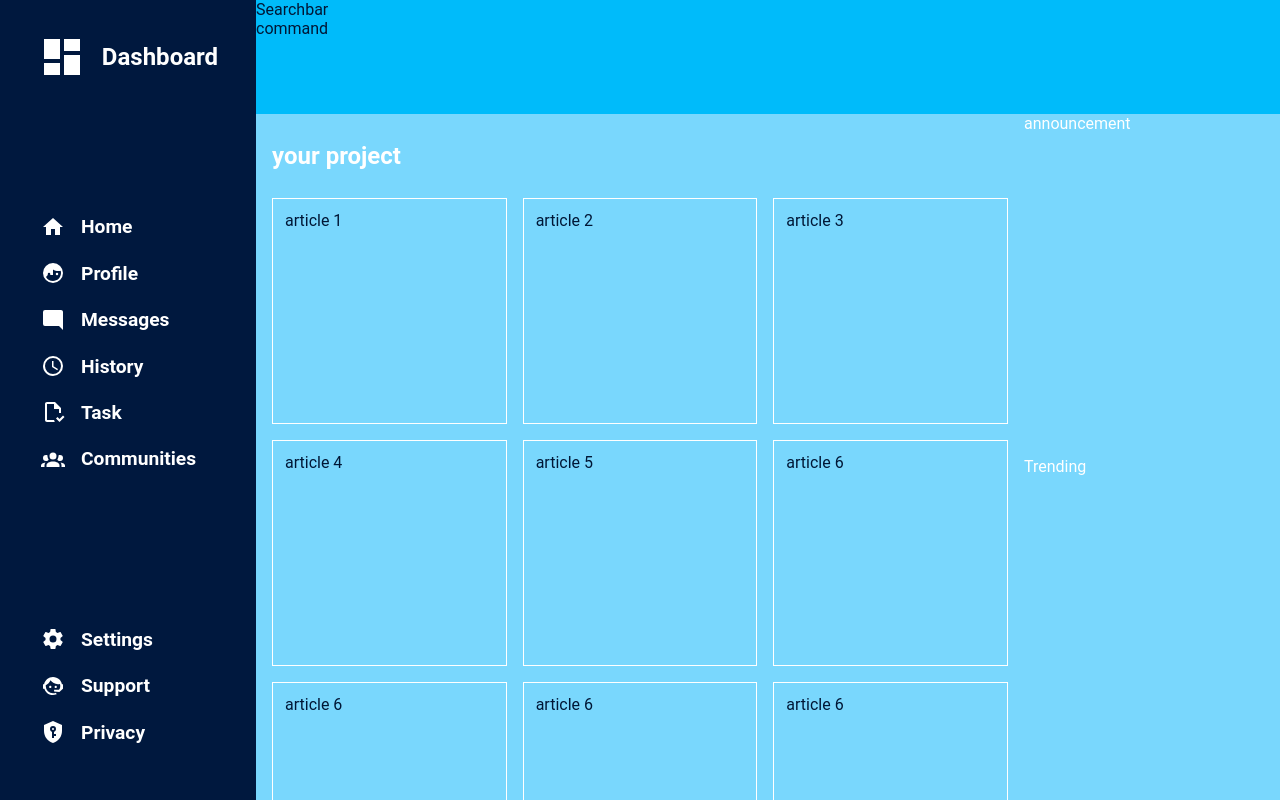
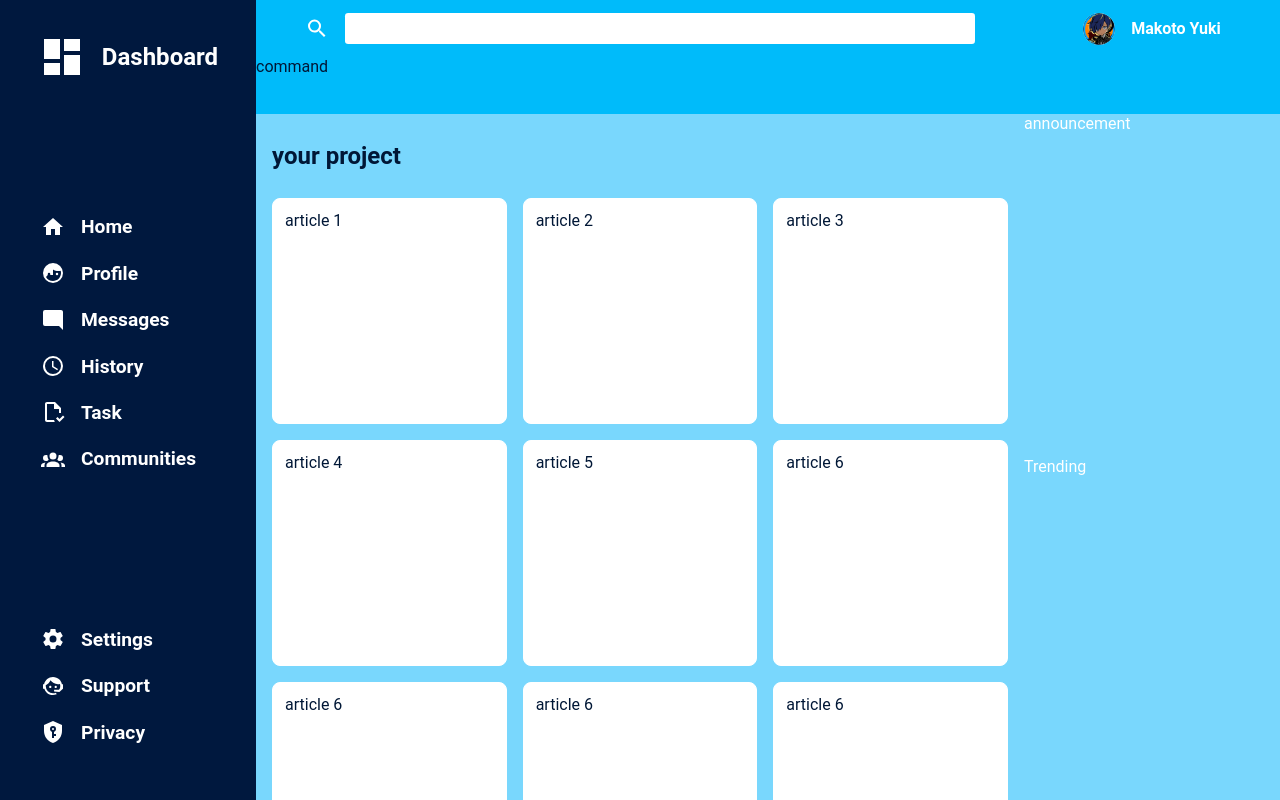
Before and after one commit to bima-taruna/project-admin-dashboard, a plain HTML site: page index.html in a window 1280 px wide. Drawn offline with Linux system fonts and the light colour scheme.

Commit message:
styling the search bar

```diff
--- a/index.html
+++ b/index.html
@@ -10,7 +10,22 @@
   <body>
     <div class="container">
       <header>
-        <div class="search-bar">Searchbar</div>
+        <div class="search-bar">
+          <div class="user-input">
+            <svg xmlns="http://www.w3.org/2000/svg" viewBox="0 0 24 24">
+              <title>magnify</title>
+              <path
+                d="M9.5,3A6.5,6.5 0 0,1 16,9.5C16,11.11 15.41,12.59 14.44,13.73L14.71,14H15.5L20.5,19L19,20.5L14,15.5V14.71L13.73,14.44C12.59,15.41 11.11,16 9.5,16A6.5,6.5 0 0,1 3,9.5A6.5,6.5 0 0,1 9.5,3M9.5,5C7,5 5,7 5,9.5C5,12 7,14 9.5,14C12,14 14,12 14,9.5C14,7 12,5 9.5,5Z"
+                fill="currentColor"
+              />
+            </svg>
+            <input class="search" type="text" />
+          </div>
+          <div class="user-profile">
+            <img src="images/icon.jpg" class="user-icon" alt="user-icon" />
+            Makoto Yuki
+          </div>
+        </div>
         <div class="command">command</div>
       </header>
       <nav class="sidebar">
--- a/style.css
+++ b/style.css
@@ -28,19 +28,45 @@
 header {
   background-color: #00bbfa;
   grid-column: 2/4;
+  display: grid;
+  grid-template-rows: repeat(2, 1fr);
 }
 
-/* .search-bar {
-  position: fixed;
-  top: 0;
-  width: 100%;
+.search-bar {
+  display: grid;
+  grid-template-columns: 3fr 1fr;
+  justify-content: center;
+  align-items: center;
 }
 
-.command {
-  position: fixed;
-  top: 10%;
-  width: 100%;
-} */
+.user-input {
+  display: flex;
+  justify-content: center;
+  gap: 1rem;
+  color: white;
+}
+
+.search {
+  width: 80%;
+  padding: 0.5rem;
+  border-radius: 0.2rem;
+  border: none;
+}
+
+.user-profile {
+  display: flex;
+  align-items: center;
+  justify-content: center;
+  gap: 1rem;
+  color: white;
+  font-weight: bold;
+}
+
+.user-icon {
+  width: 2rem;
+  border-radius: 2rem;
+}
+
 nav {
   background-color: #00183e;
   grid-column: 1/2;
@@ -113,6 +139,7 @@
   grid-template-rows: 1fr 7fr;
   padding-bottom: 1rem;
   align-items: center;
+  color: #001736;
 }
 
 .project-headline {
@@ -126,13 +153,15 @@
   gap: 1rem;
   padding: 1rem;
   height: 100%;
-  overflow-y: scroll;
+  overflow-y: auto;
 }
 
 .card {
   border: 1px white solid;
   padding: 12px;
   height: 200px;
+  background-color: white;
+  border-radius: 0.5rem;
 }
 
 aside {
```
Also changed, not shown: images/icon.jpg (added).
